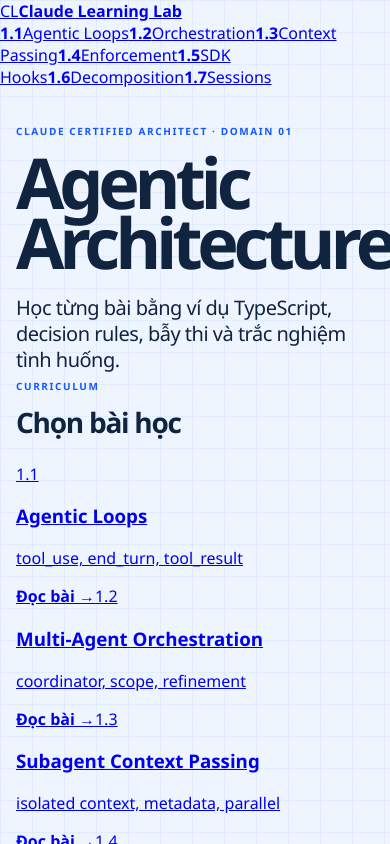
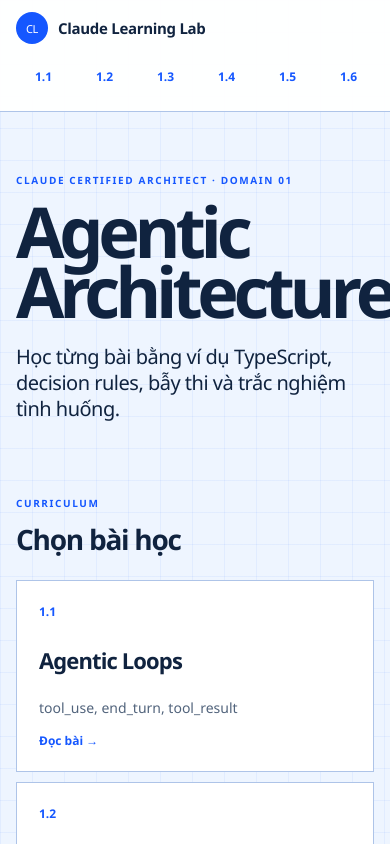
Before and after one commit to AnTuY154/claude_learn, a Next.js app: page / in a window 390 px wide. Shown: the top 844 px of the page. Built offline with nearby package versions, Linux system fonts and the light colour scheme; no server answers.

Commit message:
style(course): responsive global nav and four lessons match existing design language

```diff
--- a/app/globals.css
+++ b/app/globals.css
@@ -317,3 +317,77 @@ textarea::placeholder { color: #71819a; }
   .lesson3-overview-item { padding: 18px; }
   .lesson3-overview-rules li { grid-template-columns: 1fr; gap: 5px; }
 }
+
+
+/* COURSE HEADER — global điều hướng toàn bộ 1.1–1.7, trên Github Pages Next Link tự thêm basePath. */
+.course-header { position: relative; z-index: 5; border-bottom: 1px solid var(--line); background: rgba(255,255,255,.96); }
+.course-header-inner { max-width: 1320px; margin: 0 auto; padding: 12px clamp(16px, 5vw, 72px); display: grid; gap: 14px; }
+.course-logo { display: flex; align-items: center; gap: 10px; color: var(--ink); text-decoration: none; font-size: 15px; letter-spacing: -.02em; }
+.course-logo > span { display: grid; place-items: center; width: 32px; height: 32px; border-radius: 50%; background: var(--blue); color: white; font-size: 11px; }
+.course-nav { display: flex; gap: 6px; overflow-x: auto; padding-bottom: 4px; scrollbar-width: thin; }
+.course-nav a { flex-shrink: 0; display: inline-flex; align-items: center; gap: 7px; padding: 9px 12px; border: 1px solid transparent; color: #40516a; text-decoration: none; font-size: 12px; }
+.course-nav a b { font-size: 12px; color: var(--blue); }
+.course-nav a:hover { background: var(--sky); }
+.course-nav a.active { background: var(--ink); color: white; border-color: var(--ink); }
+.course-nav a.active b { color: #b2ceff; }
+.course-nav a:focus-visible, .course-home-item:focus-visible { outline: 2px solid var(--blue); outline-offset: 2px; }
+/* Học liệu 1.4-1.7 kế thừa hệ thống bố cục lesson-page/lesson-body. */
+.course-lesson .lesson-hero h1 { font-size: clamp(44px, 6vw, 86px); line-height: 1.0; overflow-wrap: anywhere; }
+.course-connection { margin-top: -28px; margin-bottom: 36px; }
+.course-jump { display: flex; flex-wrap: wrap; gap: 8px; margin: 16px 0 56px; }
+.course-jump a { padding: 11px 14px; border: 1px solid var(--line); background: white; color: var(--blue); text-decoration: none; font-weight: 750; font-size: 12px; }
+.course-jump a:hover { background: var(--sky); }
+.course-theory { scroll-margin-top: 20px; }
+.course-topic { margin-bottom: 18px; padding: clamp(18px, 3vw, 30px); border: 1px solid var(--line); background: rgba(255,255,255,.88); }
+.course-topic-heading { display: flex; gap: 18px; align-items: baseline; }
+.course-topic-heading > span { color: var(--blue); font-weight: 900; font-size: 14px; }
+.course-topic-heading small { color: var(--blue); font-size: 11px; font-weight: 850; text-transform: uppercase; letter-spacing: .07em; }
+.course-topic-heading h3 { margin: 9px 0 0; font-size: clamp(23px, 3vw, 32px); letter-spacing: -.035em; }
+.course-topic > p { color: #40516a; font-size: 16px; line-height: 1.7; }
+.course-topic > ul { margin-top: 18px; padding-left: 22px; line-height: 1.75; color: #40516a; }
+.course-topic .pattern-code { margin: 24px 0 0; }
+.course-topic .research-warning { margin-top: 17px; margin-bottom: 0; }
+.course-quiz { margin-top: 70px; padding-top: 38px; border-top: 4px solid var(--ink); scroll-margin-top: 20px; }
+.course-lede { font-size: 16px; line-height: 1.7; color: #40516a; }
+.course-quiz-meter { padding: 18px 24px 10px; margin: 22px 0; border: 1px solid var(--ink); background: white; }
+.course-quiz-meter strong { font-size: 18px; }
+.course-quiz-meter .coverage-meter { margin: 16px 0 10px; }
+.course-questions { display: grid; gap: 14px; }
+.course-question { min-width: 0; padding: 20px; border: 1px solid var(--line); background: white; }
+.course-question legend { float: left; display: flex; width: 100%; align-items: baseline; gap: 12px; margin-bottom: 15px; line-height: 1.45; font-size: 18px; font-weight: 750; }
+.course-question legend b { color: var(--blue); font-size: 12px; }
+.course-choices { display: grid; gap: 7px; clear: both; }
+.course-choices label { display: flex; align-items: center; gap: 12px; padding: 12px; margin: 0; border: 1px solid var(--line); background: #f8fbff; line-height: 1.5; font-size: 14px; font-weight: 500; letter-spacing: 0; cursor: pointer; }
+.course-choices label:has(input:checked) { border-color: var(--blue); }
+.course-choices label.correct { border-color: #008158; background: #edfaf4; }
+.course-choices label.wrong { border-color: var(--red); background: #fff0f1; }
+.course-choices label input { flex-shrink: 0; width: 17px; height: 17px; accent-color: var(--blue); }
+.course-choices label b { color: var(--blue); }
+.course-answer { margin-top: 14px; padding: 16px; border-left: 4px solid var(--blue); background: var(--mist); }
+.course-answer p { margin: 7px 0 0; font-size: 14px; line-height: 1.65; }
+.course-actions { display: flex; flex-wrap: wrap; gap: 10px; margin-top: 18px; }
+.course-actions button { padding: 13px 18px; border: 1px solid var(--blue); color: white; background: var(--blue); font-weight: 800; cursor: pointer; }
+.course-actions button:disabled { cursor: not-allowed; opacity: .45; }
+.course-actions button.secondary { color: var(--blue); background: white; }
+.course-exercise-list { border: 1px solid var(--ink); background: white; }
+.course-exercise-list label { display: flex; gap: 14px; align-items: start; padding: 18px; margin: 0; border-bottom: 1px solid var(--line); font-size: 15px; font-weight: 500; line-height: 1.5; letter-spacing: 0; cursor: pointer; }
+.course-exercise-list label:last-child { border-bottom: 0; }
+.course-exercise-list label input { width: 18px; height: 18px; flex-shrink: 0; accent-color: var(--blue); }
+.course-exercise-list label span b { margin-right: 12px; color: var(--blue); font-size: 12px; }
+.course-exercise-code { margin-top: 32px; }
+.course-home .lesson-hero { margin: 35px 0 68px; }
+.course-home-grid { display: grid; grid-template-columns: repeat(2, minmax(0,1fr)); gap: 10px; }
+.course-home-item { display: flex; flex-direction: column; min-height: 210px; padding: 22px; border: 1px solid var(--line); background: white; color: var(--ink); text-decoration: none; }
+.course-home-item > span { color: var(--blue); font-size: 12px; font-weight: 900; }
+.course-home-item h3 { margin: 25px 0 8px; font-size: 22px; letter-spacing: -.04em; }
+.course-home-item p { color: #52647c; font-size: 14px; line-height: 1.5; }
+.course-home-item b { margin-top: auto; color: var(--blue); font-size: 12px; }
+@media(max-width:720px) {
+  .course-header-inner { padding-inline: 16px; }
+  .course-nav a span { display: none; }
+  .course-nav a { min-width: 55px; justify-content: center; }
+  .course-home-grid { grid-template-columns: 1fr; }
+  .course-home-item { min-height: 160px; }
+  .course-lesson .lesson-hero h1 { font-size: clamp(42px, 12vw, 68px); }
+  .course-question { padding: 15px; }
+}
```
